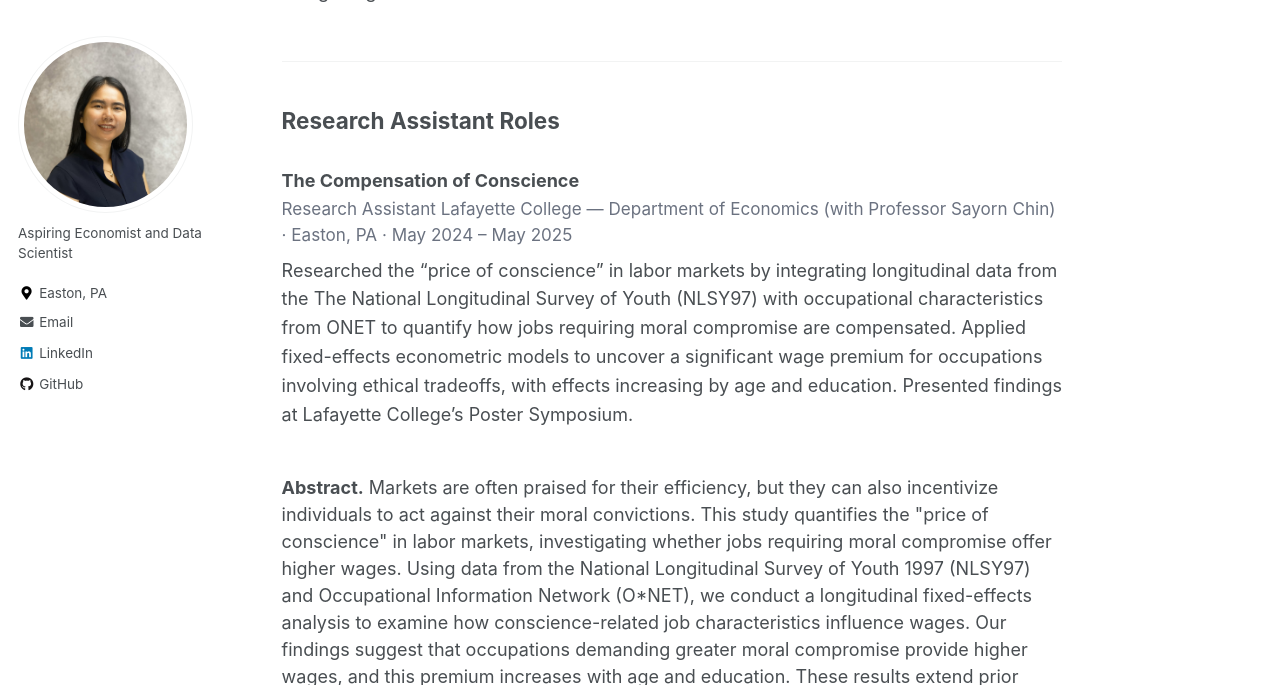
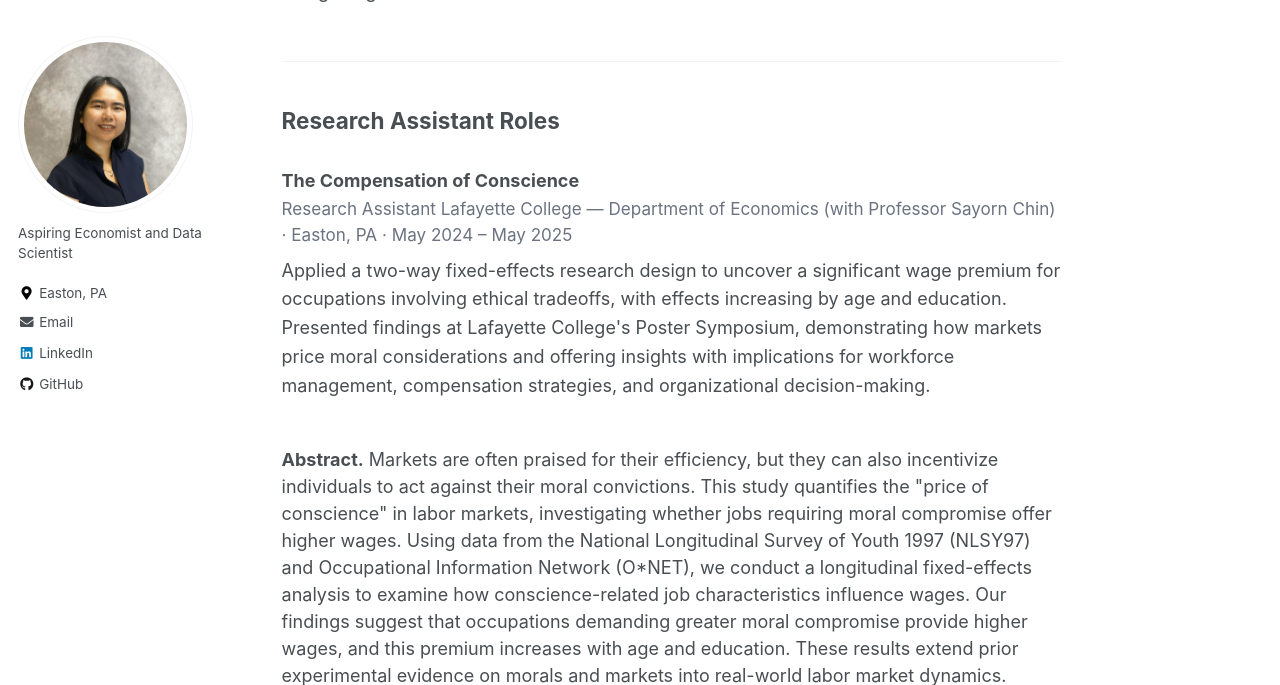
Before and after one commit to Vanika24/Vanika24.github.io, a Jekyll site: the page built from _pages/research.md, in a window 1280 px wide and 900 px high, scrolled down 2708 px, cut to the strip 0-685 px from the top of the window. Built offline with Jekyll 4.4.1, drawn with Linux system fonts in a browser that asks for light colours.

Commit message:
Update research.md

```diff
--- a/_pages/research.md
+++ b/_pages/research.md
@@ -120,11 +120,7 @@ Anti-Social Behavior</h3>
        Research Assistant Lafayette College — Department of Economics (with Professor Sayorn Chin) · Easton, PA · May 2024 – May 2025<br>
     </div>
     <div class="research-abstract">
-      Researched the “price of conscience” in labor markets by integrating longitudinal data from the The National
-Longitudinal Survey of Youth (NLSY97) with occupational characteristics from ONET to quantify how jobs
-requiring moral compromise are compensated. Applied fixed-effects econometric models to uncover a
-significant wage premium for occupations involving ethical tradeoffs, with effects increasing by age and
-education. Presented findings at Lafayette College’s Poster Symposium.
+      Applied a two-way fixed-effects research design to uncover a significant wage premium for occupations involving ethical tradeoffs, with effects increasing by age and education. Presented findings at Lafayette College's Poster Symposium, demonstrating how markets price moral considerations and offering insights with implications for workforce management, compensation strategies, and organizational decision-making.
        </div>
      </div>
       <strong>Abstract.</strong> Markets are often praised for their efficiency, but they can also incentivize
```
